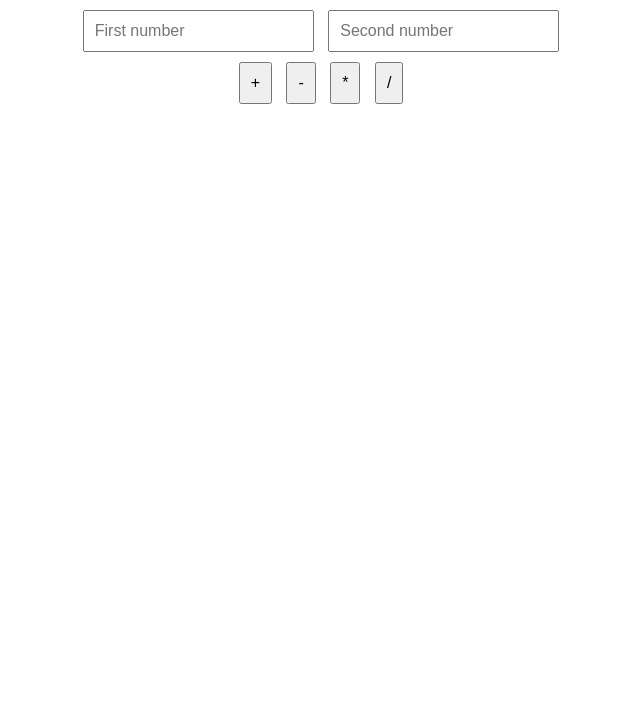
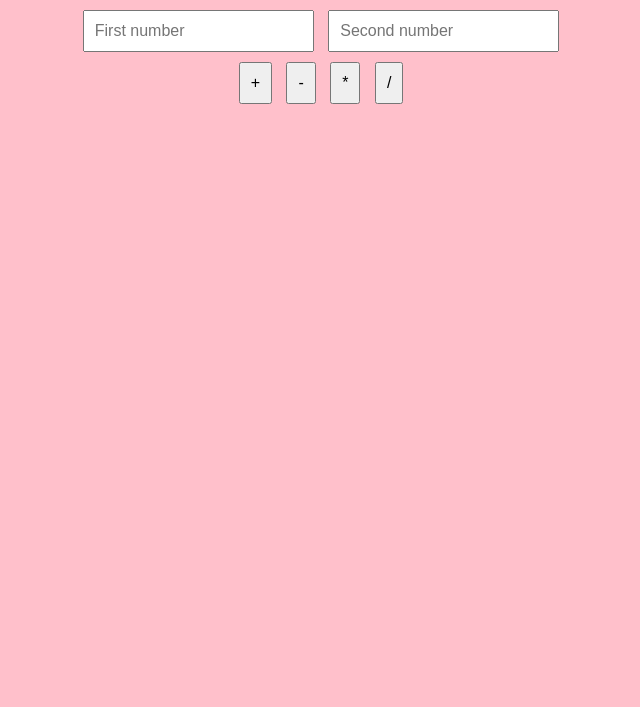
Before and after one commit to MayurGitLab/localrepo, a plain HTML site: page index.html in a window 1280 px wide. Shown: the part 93-800 px from the top of the page, without its empty margins (319-959 px from the left). Drawn offline with Linux system fonts and the light colour scheme.

Commit message:
add PInk Background

```diff
--- a/index.html
+++ b/index.html
@@ -16,6 +16,7 @@
       font-size: 16px;
     }
   </style>
+  <link rel="stylesheet" href="style.css">
 </head>
 <body>
 
--- a/style.css
+++ b/style.css
@@ -1,3 +1,3 @@
-P {
-    color: red;
+body {
+    background-color: pink;
 }
```
